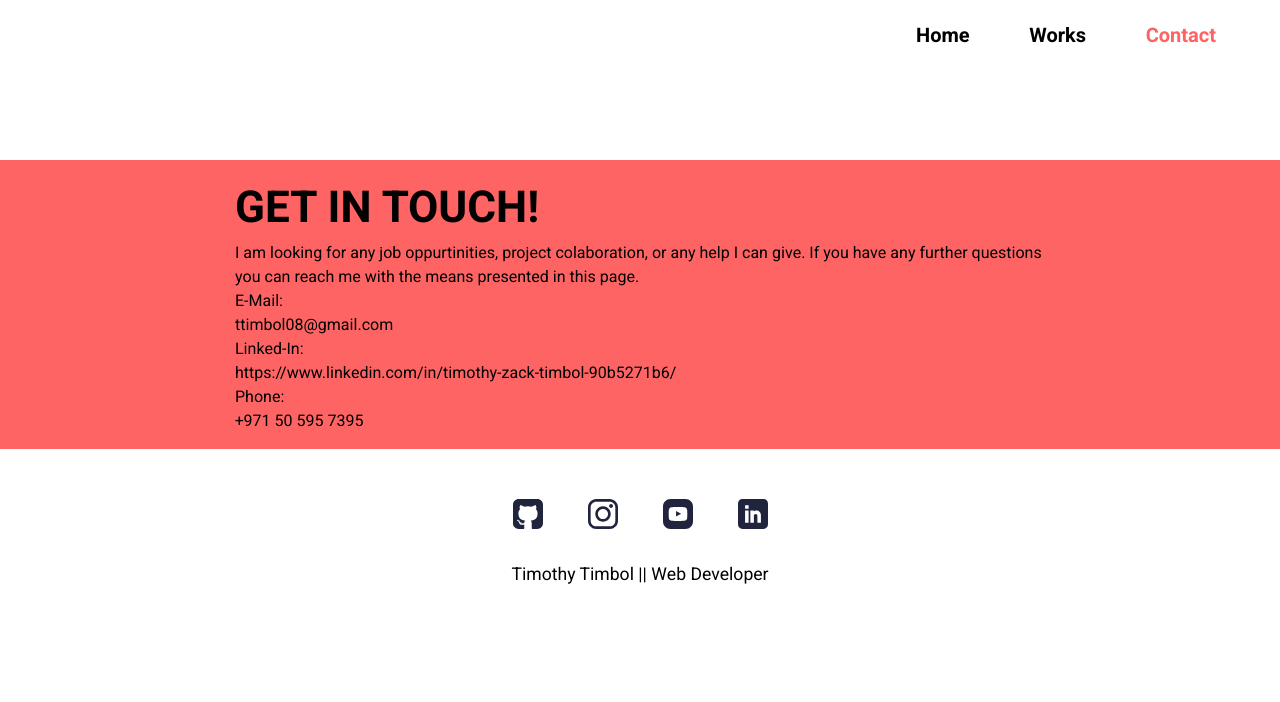
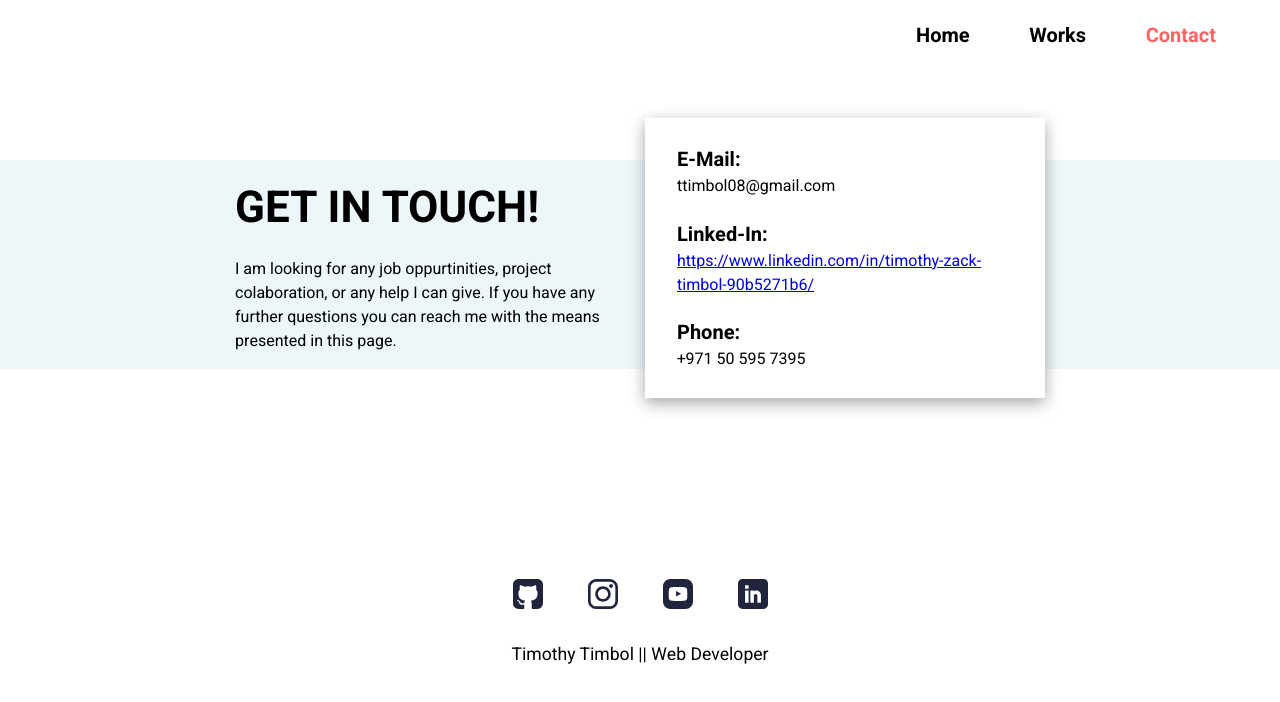
Before and after one commit to Sage4tk/portfolio-v3, a Next.js app: page /contact in a window 1280 px wide. Shown: the top 702 px of the page. Built offline with nearby package versions, Linux system fonts and the light colour scheme.

Commit message:
finished web styling for contact page desktop ver

```diff
--- a/pages/contact.tsx
+++ b/pages/contact.tsx
@@ -14,19 +14,22 @@ const Contacts: NextPage = () => {
             <Head>
                 <title>Timothy Timbol | Contacts</title>
             </Head>
+            <Nav page="contact" />
             <div className={styles.contact_page}>
 
-                <Nav page="contact" />
-                <h1>GET IN TOUCH!</h1>
-                <p>I am looking for any job oppurtinities, project colaboration, or any help I can give. If you have any further questions you can reach me with the means presented in this page.</p>
-                <div className="contact-card">
+
+                <div className={styles.contact_exp}>
+                    <h1>GET IN TOUCH!</h1>
+                    <p>I am looking for any job oppurtinities, project colaboration, or any help I can give. If you have any further questions you can reach me with the means presented in this page.</p>
+                </div>
+                <div className={styles.contact_card}>
                     <div>
                         <p>E-Mail:</p>
                         <p>ttimbol08@gmail.com</p>
                     </div>
                     <div>
                         <p>Linked-In:</p>
-                        <p>https://www.linkedin.com/in/timothy-zack-timbol-90b5271b6/</p>
+                        <a href="https://www.linkedin.com/in/timothy-zack-timbol-90b5271b6/">https://www.linkedin.com/in/timothy-zack-timbol-90b5271b6/</a>
                     </div>
                     <div>
                         <p>Phone:</p>
--- a/pages/works.tsx
+++ b/pages/works.tsx
@@ -49,7 +49,7 @@ const ProjectCard: React.FC<ProjectProps> = ({ data }) => {
                 <p className={styles.title}>{data.title}</p>
                 <div className={styles.flex}>
                     <p>{data.technology}</p>
-                    <a href={data.imgUrl}>Visit</a>
+                    <a href={data.websiteLink}>Visit</a>
                 </div>
                 <p>{data.websiteDescription}</p>
             </div>
--- a/styles/Contacts.module.scss
+++ b/styles/Contacts.module.scss
@@ -5,13 +5,45 @@ $secondary: #EDF7FA;
 //     padding: 160px 235px 0;
 // }
 .contact_page {
-    background: $primary;
+    background: $secondary;
     margin-top: 160px;
     padding: 1rem 235px;
+    display: flex;
+    justify-content: space-between;
+    position: relative;
+    margin-bottom: 10rem;
 }
 
 .contact_page h1 {
     font-size: 2.75rem;
+    margin-bottom: 4rem;
+}
+
+.contact_card {
+    background-color: #fff;
+    box-shadow: rgba(0, 0, 0, 0.35) 0px 5px 15px;
+    padding: 1rem 2rem;
+    position: absolute;
+    height: 280px;
+    right: 235px;
+    display: flex;
+    flex-direction: column;
+    justify-content: space-around;
+    width: 400px;
+    top: -20%;
+}
+
+.contact_exp {
+    width: 400px;
+}
+
+.contact_exp > *:first-child {
+    margin-bottom: 1rem;
+}
+
+.contact_card div > *:first-child {
+    font-size: 1.25rem;
+    font-weight: bold;
 }
 
 //mobile
```
